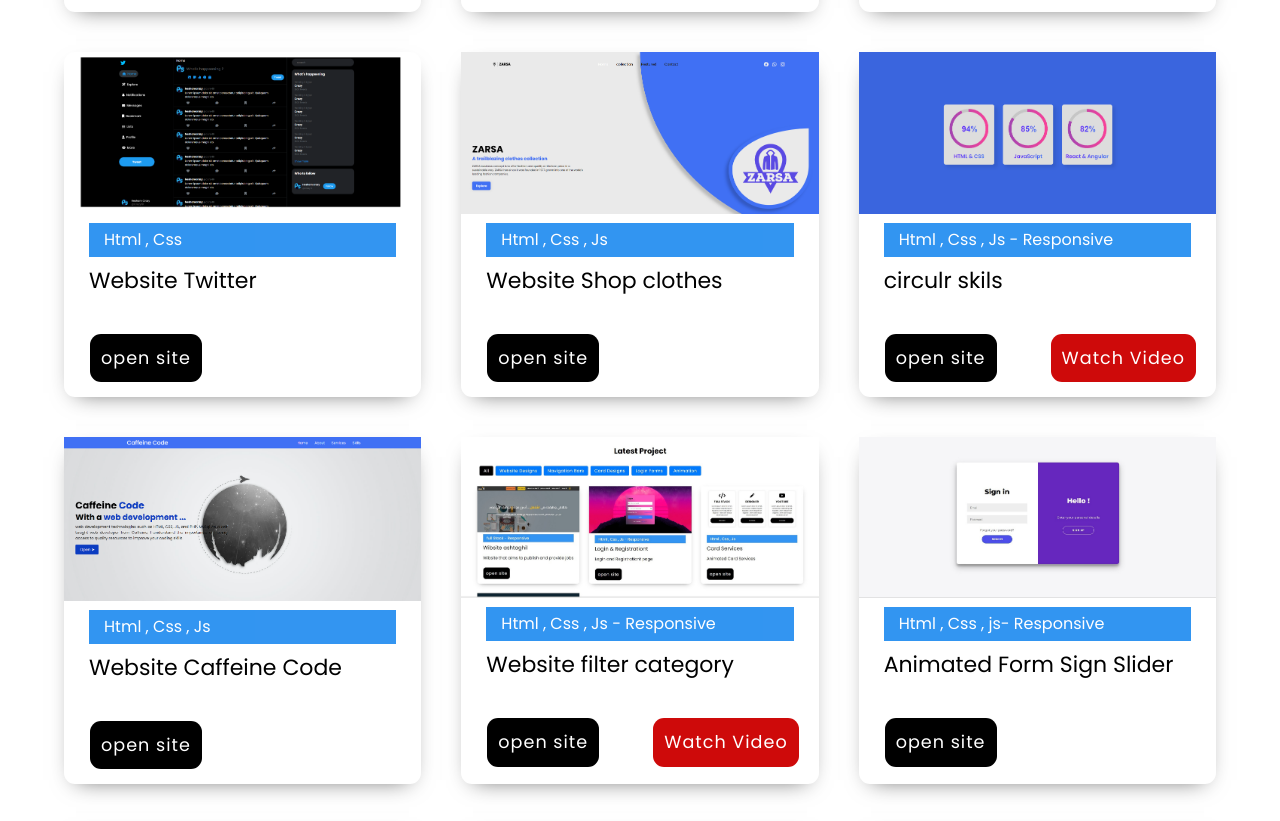
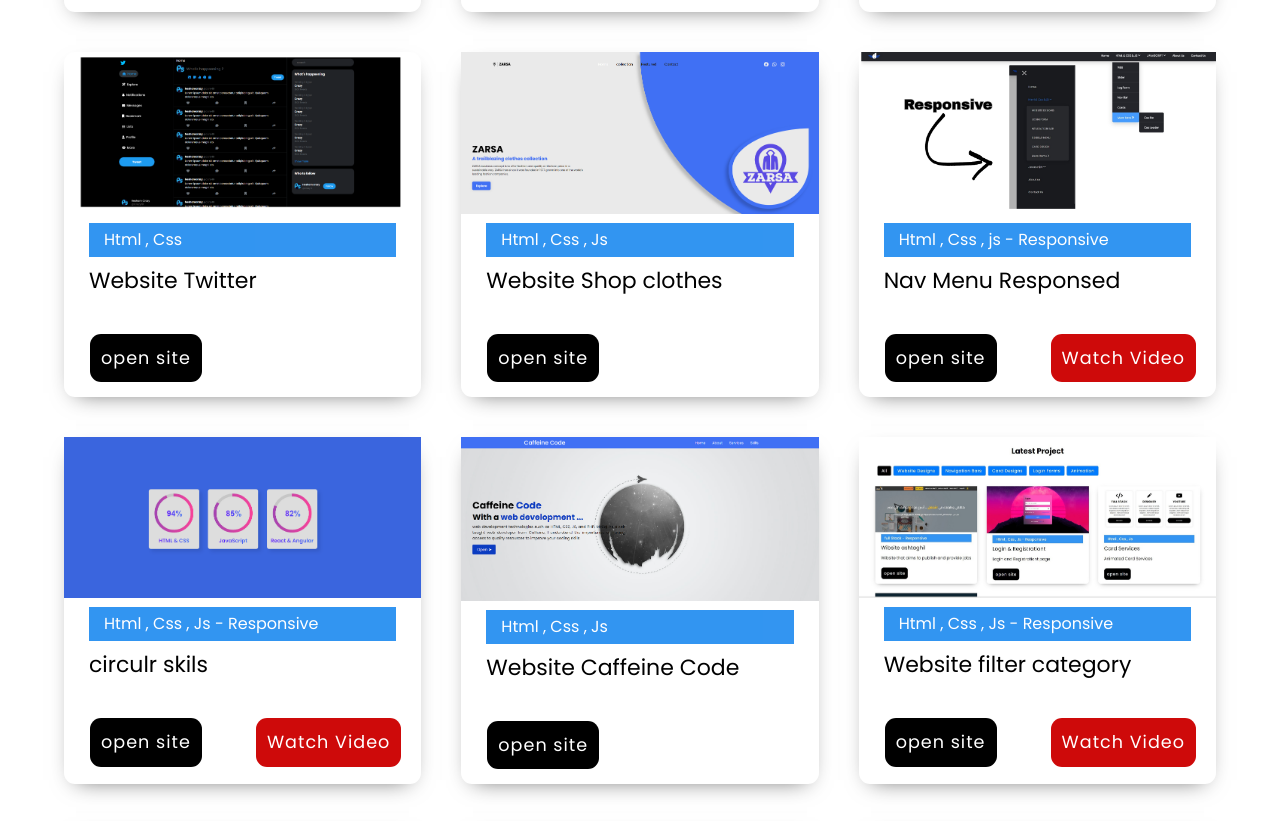
Before and after one commit to heshamcrazy1910/My-CV, a plain HTML site: page projects web.html in a window 1280 px wide. Shown: the part 940-1761 px from the top of the page. Drawn offline with Linux system fonts and the light colour scheme.

Commit message:
Update projects web.html

```diff
--- a/projects web.html
+++ b/projects web.html
@@ -150,6 +150,23 @@
                             </div>
                             <a href="https://heshamcrazy1910.github.io/website-shop-clothes/" class = "read-btn">open site</a>
                         </div>
+
+
+                         <div class = "all nav">
+                            <div class = "post-img">
+                                <img src = "images/Picsart_23-08-17_08-57-22-215.jpg" alt = "post">
+                            </div>
+                            <div class = "post-content">
+                                <div class = "post-content-top">
+                                    <span>Html , Css , js - Responsive</span>
+                                </div>
+                                <h2>Nav Menu Responsed </h2>
+                            </div>
+                            <a href="https://heshamcrazy1910.github.io/nav-menu-1/" class = "read-btn">open site</a>
+                            <a href="" class = "watch-btn">Watch Video</a>
+                        </div>
+
+
 
                         <div class = "all cardss Animated">
                             <div class = "post-img">
```
